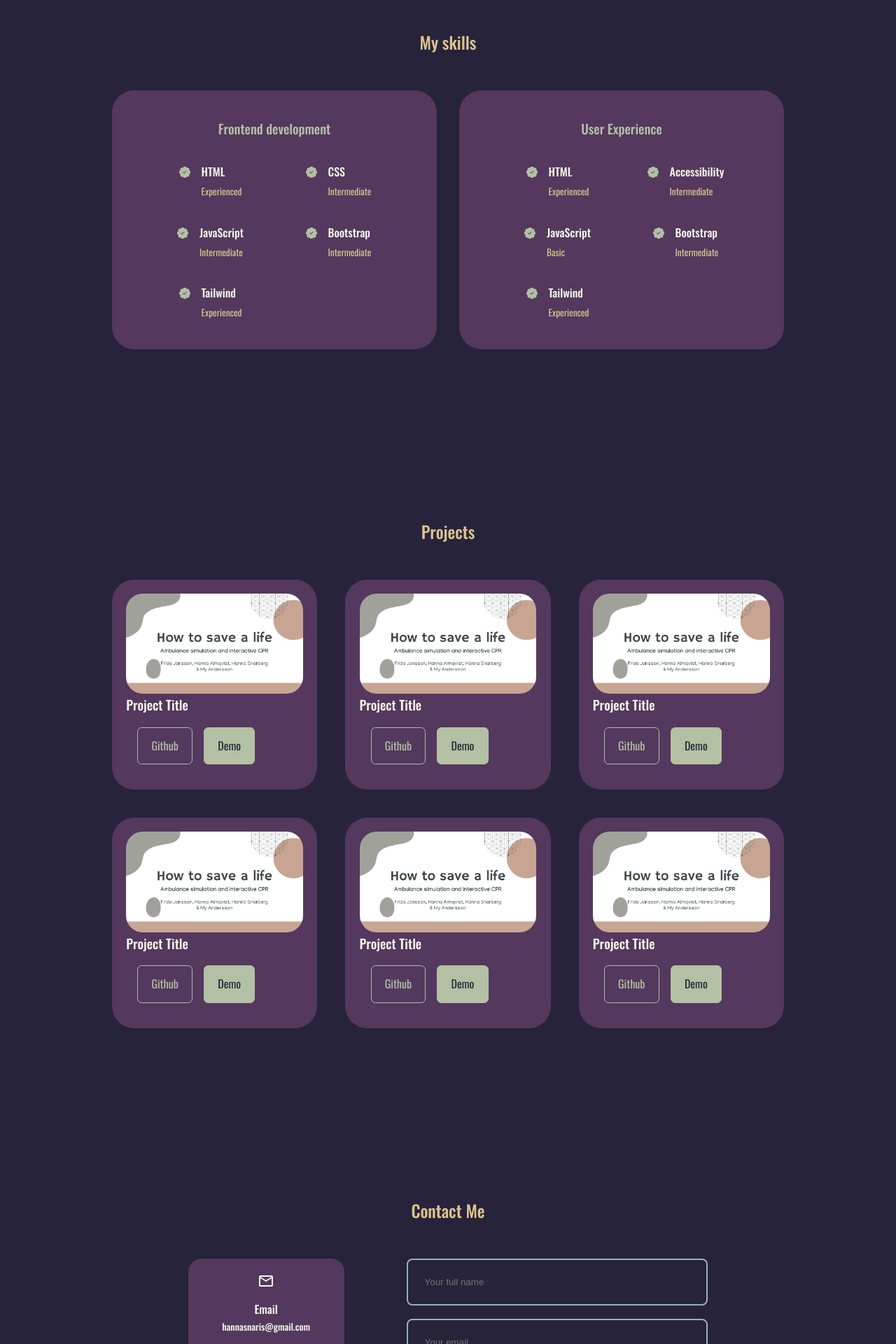
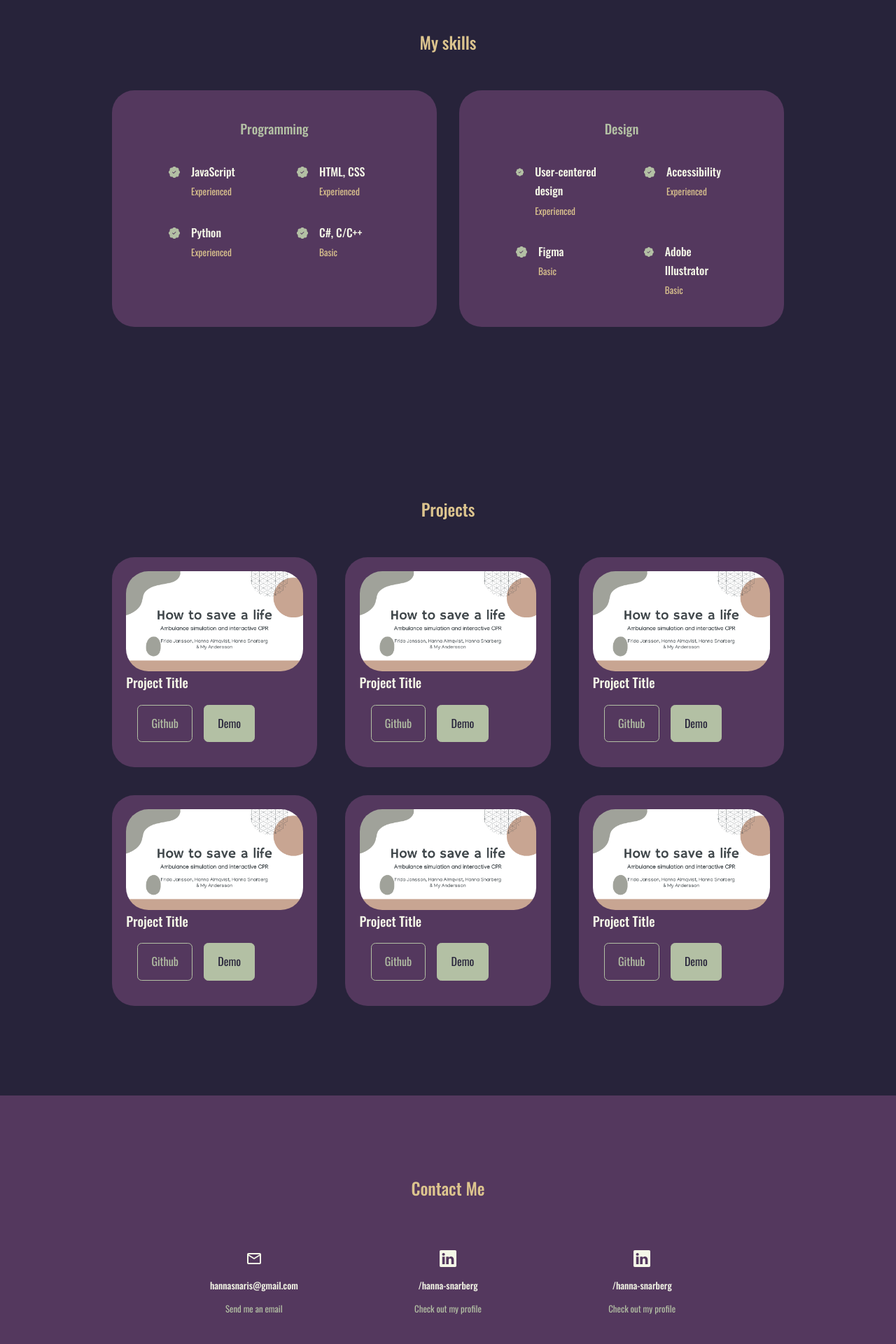
Before and after one commit to hannasnarberg/Portfolio-Website, a React (Create React App) app: page / in a window 1280 px wide. Shown: the part 1709-3629 px from the top of the page at 70% size. Built offline with nearby package versions, Linux system fonts and the light colour scheme.

Commit message:
Contact and Projects fixed

```diff
--- a/src/components/about/about.css
+++ b/src/components/about/about.css
@@ -7,6 +7,7 @@
 .about__me {
    width: 100%;
    aspect-ratio: 1/1;
+   border-radius: 2rem;
    background: var(--color-primary);
    display: grid;
    place-items: center;
--- a/src/components/contact/Contact.jsx
+++ b/src/components/contact/Contact.jsx
@@ -1,76 +1,32 @@
 import React, { useRef } from 'react';
-import emailjs from 'emailjs-com';
 import './contact.css';
 import ContactOption from './ContactOption';
 import { MdOutlineEmail } from 'react-icons/md';
 import { BsLinkedin } from 'react-icons/bs';
 
 function Contact() {
-   const form = useRef();
-   const sendEmail = (e) => {
-      e.preventDefault();
-
-      emailjs
-         .sendForm(
-            'service_jfrafc5',
-            'template_t6k0rxb',
-            form.current,
-            'pqBf3m2pX03dpA4Tt'
-         )
-         .then(
-            (result) => {
-               console.log(result.text);
-            },
-            (error) => {
-               console.log(error.text);
-            }
-         );
-      e.target.reset();
-   };
-
    return (
       <section id="contact">
          <h2> Contact Me</h2>
          <div className="container contact__container">
-            <div className="contact__options">
             <ContactOption
                icon={<MdOutlineEmail className="contact__option-icon" />}
-                  option={'Email'}
                me={'hannasnaris@gmail.com'}
                reference={'mailto:hannasnaris@gmail.com'}
                prompt={'Send me an email'}
             />
             <ContactOption
                icon={<BsLinkedin className="contact__option-icon" />}
-                  option={'LinkedIn'}
                me={'/hanna-snarberg'}
                reference={'https://www.linkedin.com/in/hanna-snarberg/'}
                prompt={'Check out my profile'}
             />
-            </div>
-            <form ref={form} onSubmit={sendEmail}>
-               <input
-                  type="text"
-                  name="name"
-                  placeholder="Your full name"
-                  required
-               ></input>
-               <input
-                  type="email"
-                  name="email"
-                  placeholder="Your email"
-                  required
-               ></input>
-               <textarea
-                  name="message"
-                  rows="7"
-                  placeholder="Your message"
-                  required
-               ></textarea>
-               <button type="submit" className="btn btn-primart">
-                  Send message
-               </button>
-            </form>
+            <ContactOption
+               icon={<BsLinkedin className="contact__option-icon" />}
+               me={'/hanna-snarberg'}
+               reference={'https://www.linkedin.com/in/hanna-snarberg/'}
+               prompt={'Check out my profile'}
+            />
          </div>
       </section>
    );
--- a/src/components/contact/ContactOption.jsx
+++ b/src/components/contact/ContactOption.jsx
@@ -1,11 +1,10 @@
 import React from 'react';
 import './contact.css';
 
-function ContactOption({ icon, option, me, reference, prompt }) {
+function ContactOption({ icon, me, reference, prompt }) {
    return (
       <article className="contact__option">
          {icon}
-         <h4>{option}</h4>
          <h5>{me}</h5>
          <a href={reference} target="_blank" rel="noreferrer">
             {prompt}
--- a/src/components/contact/contact.css
+++ b/src/components/contact/contact.css
@@ -1,18 +1,22 @@
+#contact {
+   background: var(--color-bg-variant);
+}
+
 .container.contact__container {
    width: 58%;
    display: grid;
-   grid-template-columns: 30% 58%;
+   grid-template-columns: 1fr 1fr 1fr;
    gap: 12%;
+   padding-bottom: 7rem;
 }
 
 .contact__options {
    display: flex;
-   flex-direction: column;
+   flex-direction: row;
    gap: 1.2rem;
 }
 
 .contact__option {
-   background: var(--color-bg-variant);
    padding: 1.2rem;
    border-radius: 1.2rem;
    text-align: center;
@@ -36,25 +40,6 @@
    font-size: 0.8rem;
 }
 
-/*==============FORM================*/
-
-form {
-   display: flex;
-   flex-direction: column;
-   gap: 1.2rem;
-}
-
-input,
-textarea {
-   width: 100%;
-   padding: 1.5rem;
-   border-radius: 0.5rem;
-   background: transparent;
-   border: 2px solid var(--color-primary-variant);
-   resize: none;
-   color: var(--color-ivory);
-}
-
 /* =============== MEDIA QUERIES, MEDIUM DEVICES) ===============*/
 
 @media screen and (max-width: 1024px) {
--- a/src/components/experience/Experience.jsx
+++ b/src/components/experience/Experience.jsx
@@ -9,40 +9,38 @@ function Experience() {
          <h2>My skills</h2>
          <div className="container experience__container">
             <div>
-               <h3>Frontend development</h3>
+               <h3>Programming</h3>
                <div className="experience__content">
-                  <ExperienceEntry experience={'HTML'} level={'Experienced'} />
-                  <ExperienceEntry experience={'CSS'} level={'Intermediate'} />
                   <ExperienceEntry
                      experience={'JavaScript'}
-                     level={'Intermediate'}
+                     level={'Experienced'}
                   />
                   <ExperienceEntry
-                     experience={'Bootstrap'}
-                     level={'Intermediate'}
+                     experience={'HTML, CSS'}
+                     level={'Experienced'}
                   />
                   <ExperienceEntry
-                     experience={'Tailwind'}
+                     experience={'Python'}
                      level={'Experienced'}
                   />
+                  <ExperienceEntry experience={'C#, C/C++'} level={'Basic'} />
                </div>
             </div>
             <div>
-               <h3>User Experience</h3>
+               <h3>Design</h3>
                <div className="experience__content">
-                  <ExperienceEntry experience={'HTML'} level={'Experienced'} />
+                  <ExperienceEntry
+                     experience={'User-centered design'}
+                     level={'Experienced'}
+                  />
                   <ExperienceEntry
                      experience={'Accessibility'}
-                     level={'Intermediate'}
+                     level={'Experienced'}
                   />
-                  <ExperienceEntry experience={'JavaScript'} level={'Basic'} />
+                  <ExperienceEntry experience={'Figma'} level={'Basic'} />
                   <ExperienceEntry
-                     experience={'Bootstrap'}
-                     level={'Intermediate'}
-                  />
-                  <ExperienceEntry
-                     experience={'Tailwind'}
-                     level={'Experienced'}
+                     experience={'Adobe Illustrator'}
+                     level={'Basic'}
                   />
                </div>
             </div>
--- a/src/components/experience/experience.css
+++ b/src/components/experience/experience.css
@@ -27,7 +27,7 @@
 
 .experience__details {
    display: flex;
-   justify-content: center;
+   justify-content: left;
    gap: 1rem;
 }
 
--- a/src/index.css
+++ b/src/index.css
@@ -106,6 +106,7 @@ img {
    display: block;
    width: 100%;
    object-fit: cover;
+   border-radius: 2rem;
 }
 
 /* =============== MEDIA QUERIES, MEDIUM DEVICES) ===============*/
```
Lines whose indentation alone changed are shown as unchanged.
